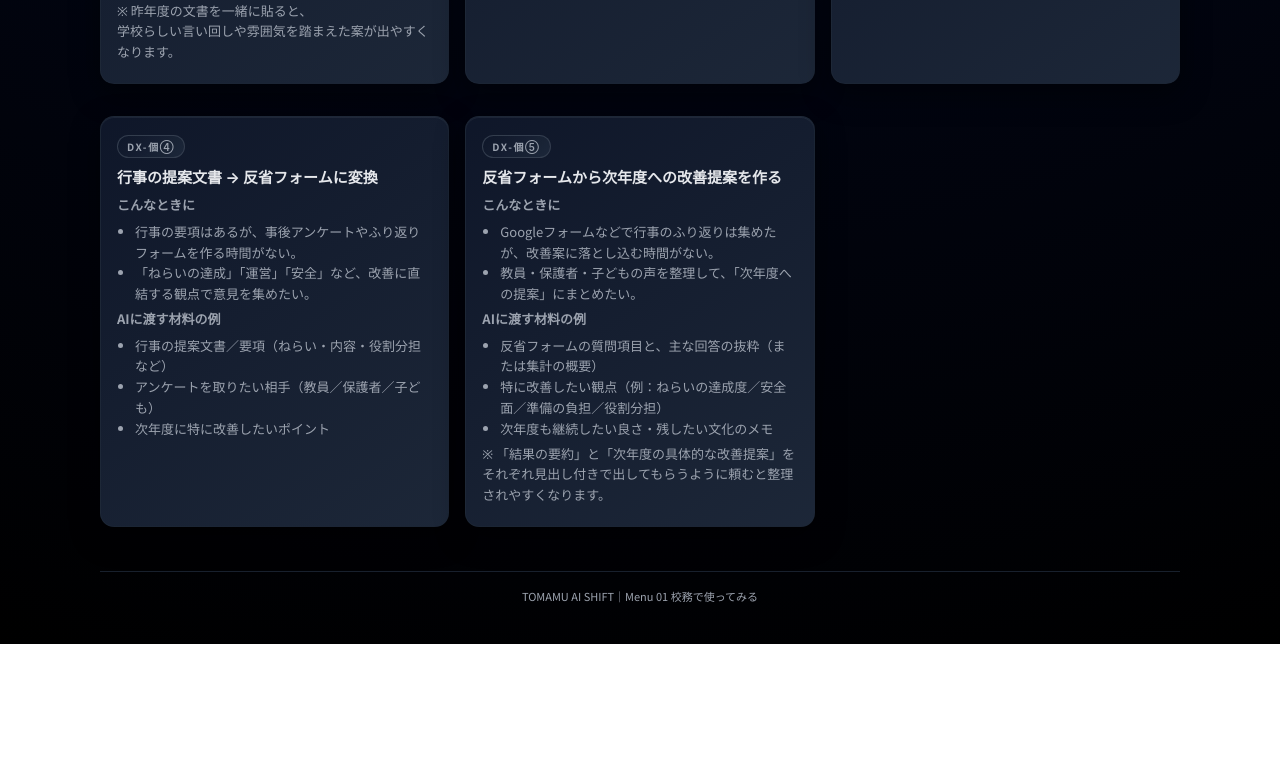
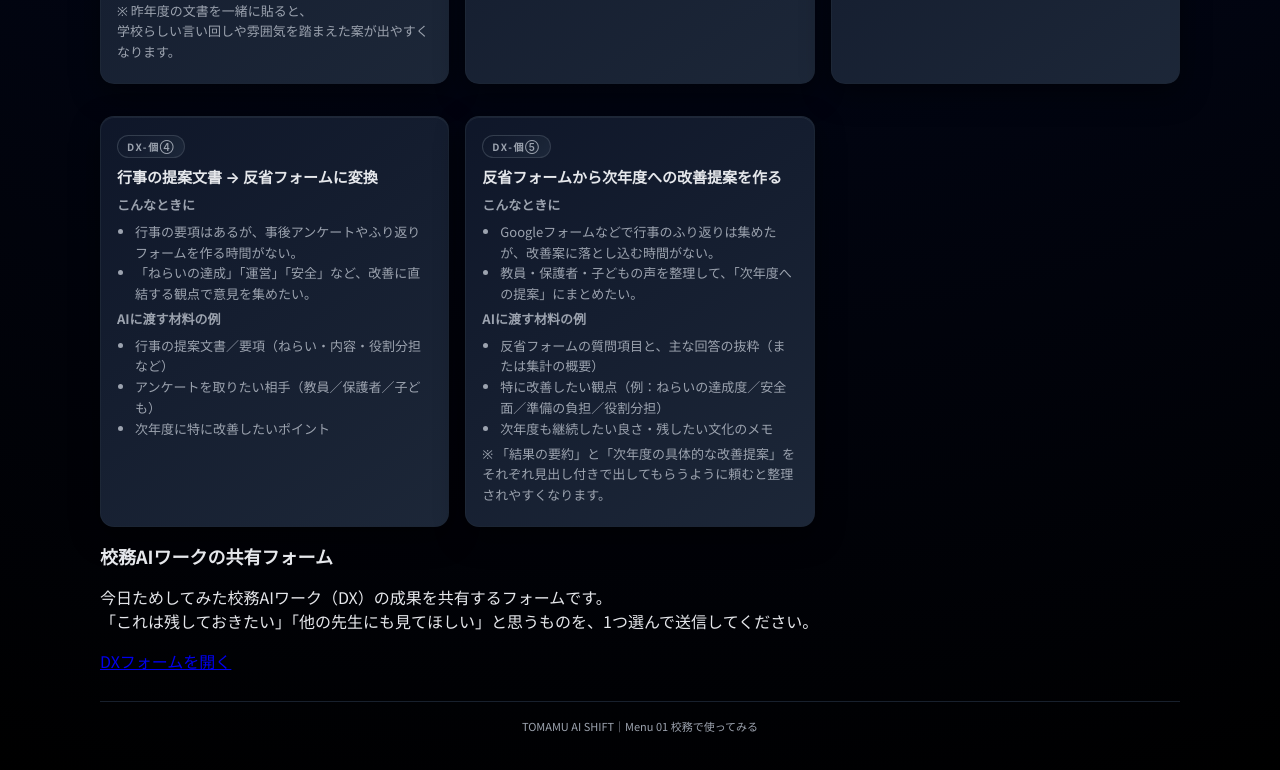
Before and after one commit to yu-kiku-DX/251125-tomamu, a plain HTML site: page dx.html in a window 1280 px wide. Shown: the part 1189-1959 px from the top of the page. Before the commit the page ends 1833 px from the top, so only its background shows below. Drawn offline with Linux system fonts and the light colour scheme.

Commit message:
Update dx.html

```diff
--- a/dx.html
+++ b/dx.html
@@ -340,6 +340,19 @@
           </p>
         </div>
       </div>
+      <section class="form-section">
+  <h2 class="section-title">校務AIワークの共有フォーム</h2>
+  <p class="section-text">
+    今日ためしてみた校務AIワーク（DX）の成果を共有するフォームです。<br>
+    「これは残しておきたい」「他の先生にも見てほしい」と思うものを、1つ選んで送信してください。
+  </p>
+  <a class="btn btn-primary"
+     href="https://docs.google.com/forms/d/e/1FAIpQLSdU7AbAqbdUxfKDm_UGk2_8sNWK5hWFMqJ9bbQ_pUpblIQFNw/viewform"
+     target="_blank" rel="noreferrer">
+    DXフォームを開く
+  </a>
+</section>
+
     </main>
 
     <footer>
```
